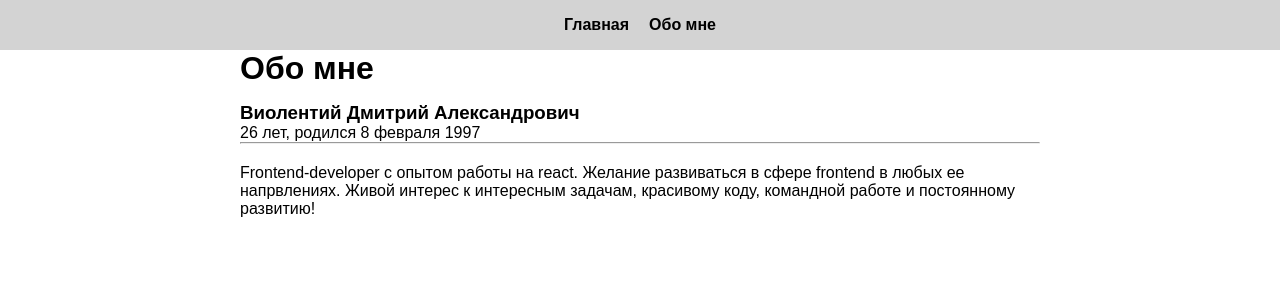
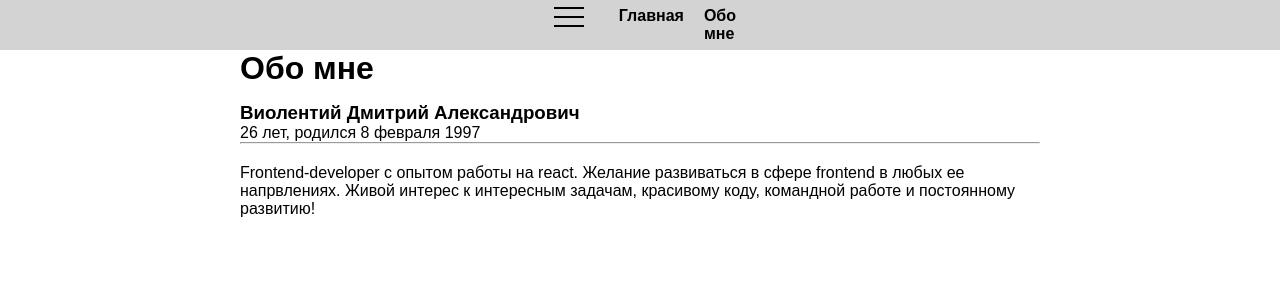
Before and after one commit to dmitriy-violentiy/almanac, a React (Create React App) app: page /about in a window 1280 px wide. Shown: the top 300 px of the page. Built offline with nearby package versions, Linux system fonts and the light colour scheme.

Commit message:
add burger menu

```diff
--- a/src/App.js
+++ b/src/App.js
@@ -1,4 +1,4 @@
-import React from "react";
+import React, { useState } from "react";
 import "./styles/App.css"
 import { BrowserRouter } from "react-router-dom";
 import Navbar from "./components/UI/navbar/Navbar";
--- /dev/null
+++ b/src/components/Menu.jsx
@@ -0,0 +1,28 @@
+import React, { useState } from "react";
+import "../styles/App.css"
+import { Link } from "react-router-dom";
+import myAvatar from "../img/myAvatar.jpg"
+
+const Menu = ({header, active, setActive}) => {
+
+   return (
+      <div className={active ? 'menu active' : 'menu'} onClick={() => {setActive(false)}}>
+         <div className="blur" />
+         <div className="menu__content" onClick={e => e.stopPropagation()}>
+            <div className="menu__header">{header}</div>
+            <div className="menu__personal_info">
+               <img src={myAvatar} alt="my avatar" />
+               <p>Дмитрий Виолентий</p>
+               <a href="mailto:violentiy1997@mail.ru">violentiy1997@mail.ru</a>
+            </div>
+            <ul className="menu__header_links">
+               <Link  onClick={() => {setActive(false)}} to="/posts" >Главная</Link>
+               <Link  onClick={() => {setActive(false)}} to="/about">Обо мне</Link>
+            </ul>
+         </div>
+
+      </div>
+   )
+}
+
+export default Menu
--- a/src/components/UI/navbar/Navbar.jsx
+++ b/src/components/UI/navbar/Navbar.jsx
@@ -1,10 +1,19 @@
-import React from "react";
+import React, { useState } from "react";
 import { Link } from "react-router-dom";
+import Menu from "../../Menu";
 
 const Navbar = () => {
+   const [menuActive, setMenuActive] = useState(false)
+
    return (
       <div className="navbar">
+            <Menu active={menuActive} setActive={setMenuActive} header={"Меню"}/>
             <div className="navbar__links">
+               <nav>
+                  <div className="burger-btn" onClick={() => {setMenuActive(!menuActive)}}>
+                     <span></span>
+                  </div>
+               </nav>
                <Link to="/posts">Главная</Link>
                <Link to="/about">Обо мне</Link>
             </div>
--- a/src/hooks/useObserver.js
+++ b/src/hooks/useObserver.js
@@ -1,4 +1,4 @@
-import { useEffect, useRef } from "react";
+/* import { useEffect, useRef } from "react";
 
 export const useObserver = (ref, canLoad, isLoading, callback) => {
    const observer = useRef()
@@ -14,4 +14,4 @@ export const useObserver = (ref, canLoad, isLoading, callback) => {
       observer.current = new IntersectionObserver(cb)
       observer.current.observe(ref.current)
    }, [isLoading])
-}
+} */
--- a/src/pages/Posts.jsx
+++ b/src/pages/Posts.jsx
@@ -80,8 +80,7 @@ function Posts() {
             options={[
                {value: 5, name: '5'},
                {value: 10, name: '10'},
-               {value: 25, name: '25'},
-               {value: -1, name: 'Показать все'}
+               {value: 25, name: '25'}
             ]}
          />
          {postError &&
--- a/src/styles/App.css
+++ b/src/styles/App.css
@@ -18,6 +18,121 @@
 
 .App h1 {
    text-align: center;
+}
+
+.menu {
+   position: fixed;
+   width: 100vw;
+   height: 100vh;
+   top: 0;
+   left: 0;
+   transform: translateX(-130%);
+   transition: all 0.5s;
+}
+
+.menu.active {
+   transform: translateX(0);
+}
+
+.blur {
+   width: 100vw;
+   height: 100vh;
+   left: 30%;
+   backdrop-filter: blur(2px);
+   position: absolute;
+}
+
+.menu__content {
+   width: 30%;
+   height: 100%;
+   display: flex;
+   flex-direction: column;
+   align-items: center;
+   background-color: gray;
+   transition: all 0.8s;
+}
+
+.menu__header {
+   padding: 10px;
+   font-size: 1.5rem;
+   color: #fff;
+   border-bottom: 1px solid #fff;
+   width: 100%;
+   text-align: center;
+}
+
+.menu__header_links {
+   display: flex;
+   flex-direction: column;
+   margin-top: 25px;
+
+}
+
+.menu__header_links a {
+   padding: 5px;
+   color: #fff;
+   font-size: 25px;
+   text-decoration: none;
+   cursor: pointer;
+}
+
+.menu__personal_info {
+   margin-top: 15px;
+   text-align: center;
+   font-size: 20px;
+   color: #000;
+}
+
+.menu__personal_info a {
+   color: #000;
+   text-decoration: none;
+}
+
+.menu__personal_info img {
+   max-width: 250px;
+   border-radius: 10%;
+}
+
+nav {
+   height: 20px;
+   width: 100%;
+   z-index: 50;
+   display: flex;
+   align-items: center;
+}
+
+.burger-btn {
+   width: 20px;
+   height: 20px;
+   margin-left: 20px;
+   position: relative;
+   cursor: pointer;
+}
+
+.burger-btn::before {
+   content: '';
+   position: absolute;
+   top: 0;
+   width: 30px;
+   background-color: black;
+   height: 2px;
+}
+
+.burger-btn span {
+   position: absolute;
+   bottom: 9px;
+   width: 30px;
+   background-color: black;
+   height: 2px;
+}
+
+.burger-btn::after {
+   content: '';
+   position: absolute;
+   bottom: 0;
+   width: 30px;
+   background-color: black;
+   height: 2px;
 }
 
 .post__info {
@@ -91,6 +206,10 @@ select {
    background-color: lightgray;
  }
 
+ .navbar__links {
+   display: flex;
+ }
+
  .navbar__links a {
    color: #000;
    font-weight: bold;
@@ -130,3 +249,12 @@ select {
    display: flex;
    align-items: center;
  }
+
+@media screen and (max-width: 768px) {
+   .menu__content {
+      width: 100%;
+   }
+   .blur {
+      backdrop-filter: none;
+   }
+}
```
Also changed, not shown: src/img/myAvatar.jpg (added).
